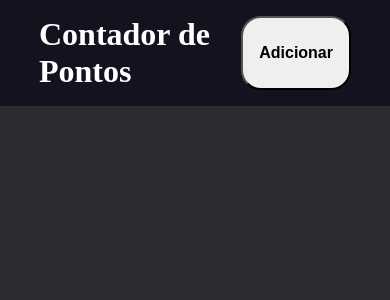
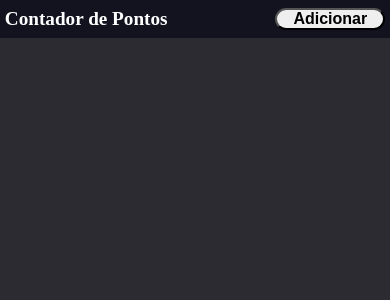
Before and after one commit to AbnnerB/marcador-de-pontos, a React (Create React App) app: page / in a window 390 px wide. Shown: the top 300 px of the page. Built offline with nearby package versions, Linux system fonts and the light colour scheme.

Commit message:
Adicionando responsivo

```diff
--- a/src/Pages/styles.css
+++ b/src/Pages/styles.css
@@ -131,3 +131,51 @@ header {
   align-self: center;
   padding: 0px;
 }
+
+@media screen and (max-width: 430px) {
+  .headerContent {
+    padding: 0.5em 0.3rem;
+    width: 100%;
+    margin-bottom: 0px;
+  }
+  .headerContent h1 {
+    font-size: 1.2rem;
+  }
+  .headerContent button {
+    font-size: 1rem;
+  }
+
+  .containerMain {
+    margin: 0px;
+    min-width: 100px;
+    max-width: 100%;
+    display: block;
+  }
+
+  .containerInfo {
+    border: none;
+    border-bottom: 3px solid black;
+    min-width: 100px;
+    width: 100%;
+    max-width: 450px;
+  }
+
+  .containerInfo,
+  .nameAndDeletteButton,
+  .spots {
+    border-radius: 0px 0px 0px 0px;
+  }
+
+  .nameAndDeletteButton {
+    border: none;
+  }
+  .titleName {
+    font-size: 1rem;
+  }
+  .spots span {
+    font-size: 1.4rem;
+  }
+  .spots button {
+    font-size: 1.4rem;
+  }
+}
```
